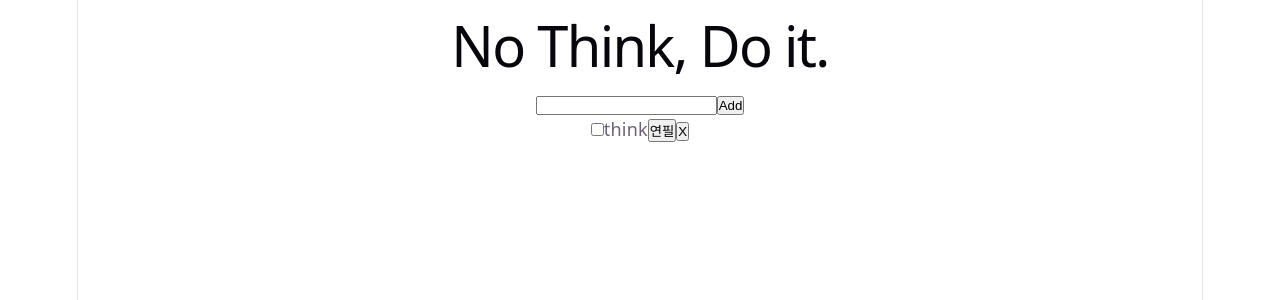
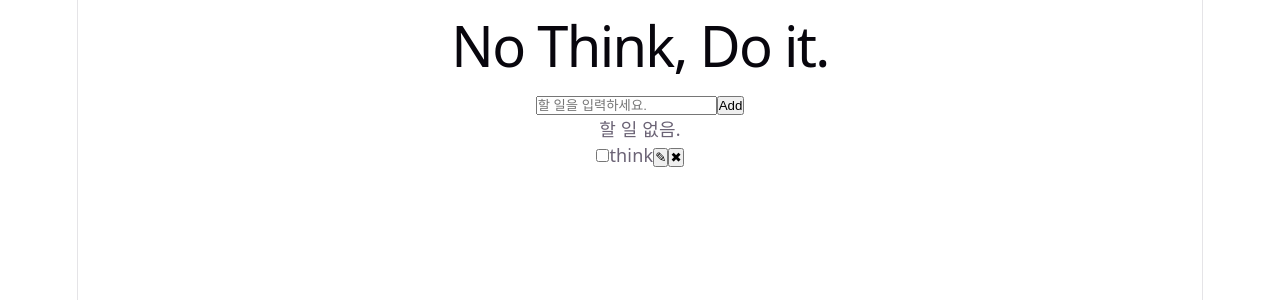
Before and after one commit to kate70700/Programming_3306, a React (Vite) app: page / in a window 1280 px wide. Shown: the top 300 px of the page. Built offline with nearby package versions, Linux system fonts and the light colour scheme.

Commit message:
todolistApp HTML  className todolist.css

```diff
--- a/src/TodolistApp.jsx
+++ b/src/TodolistApp.jsx
@@ -1,18 +1,21 @@
 function TodolistApp() {
     return (
-        <div>
-            <h1>No Think, Do it.</h1>
-            <form>
-                <input type="text"/>
-                <button>Add</button>
+        <div className="todo">
+            <h1 className="todo__title">No Think, Do it.</h1>
+            <form className="todo__form">
+                <input type="text" placeholder="할 일을 입력하세요." className="todo__input"/>
+                <button className="todo__button todo--button">Add</button>
             </form>
-            <ul>
-                <li>
-                    <input type="checkbox" id="chk-1" />
-                    <label htmlFor="chk-1">think</label>
-                    <button>연필</button>
-                    <button>X</button>
-                    </li>
+            <ul className="todo__list">
+                <li className="todo__item todo__item--empty">
+                    <p>할 일 없음.</p>
+                </li>
+                <li className="todo__item todo__item--complete">
+                    <input type="checkbox" id="chk-1" className="todo__check"/>
+                    <label htmlFor="chk-1" className="todo__label">think</label>
+                    <button className="todo__edit todo--edit">✎</button>
+                    <button className="todo__delete todo--delete">✖</button>
+                </li>
             </ul>
         </div>
     )
--- /dev/null
+++ b/src/todolist.css
@@ -0,0 +1,61 @@
+.todo {
+    width: 400px;
+    margin: 0 auto;
+    padding: 20px;
+    border: 1px solid #ccc;
+}
+
+.todo {
+    box-shadow: 0 2px 4px rgba(0, 0, 0, 0.1);
+}
+
+.todo__from {
+    display: flex;
+    margin-bottom: 10px;
+    padding: 10px;
+}
+
+.todo__input {
+    padding: 10px;
+    font-size: 1.2rem;
+    border: 1px solid #ccc;
+    border-radius: 8px;
+    margin-right: 10px;
+    flex: 1;
+}
+
+.todo__button {
+    padding: 10px;
+    border: none;
+    border-radius: 8px;
+    font-size: 1.2rem;
+    cursor: pointer;
+    color: #fff;
+}
+.todo__button--add {
+    background-color: #4984e4;
+}
+.todo__item {
+    display: flex;
+    align-items: center;
+    padding: 10px;
+    border-bottom: 1px solid #eee;
+}
+.todo__check {
+    width: 20px;
+    height: 20px;
+    cursor: pointer;
+    accent-color: #999;
+}
+.todo__label {
+    margin: 0 10px;
+    flex: 1;
+}
+.todo__button--edit .todo__button--delete {
+    font-size: 0.08rem;
+    margin-left: 10px;
+}
+.todo__item--complete > .todo__label {
+    text-decoration: line-through;
+    color: #999;
+}
```
